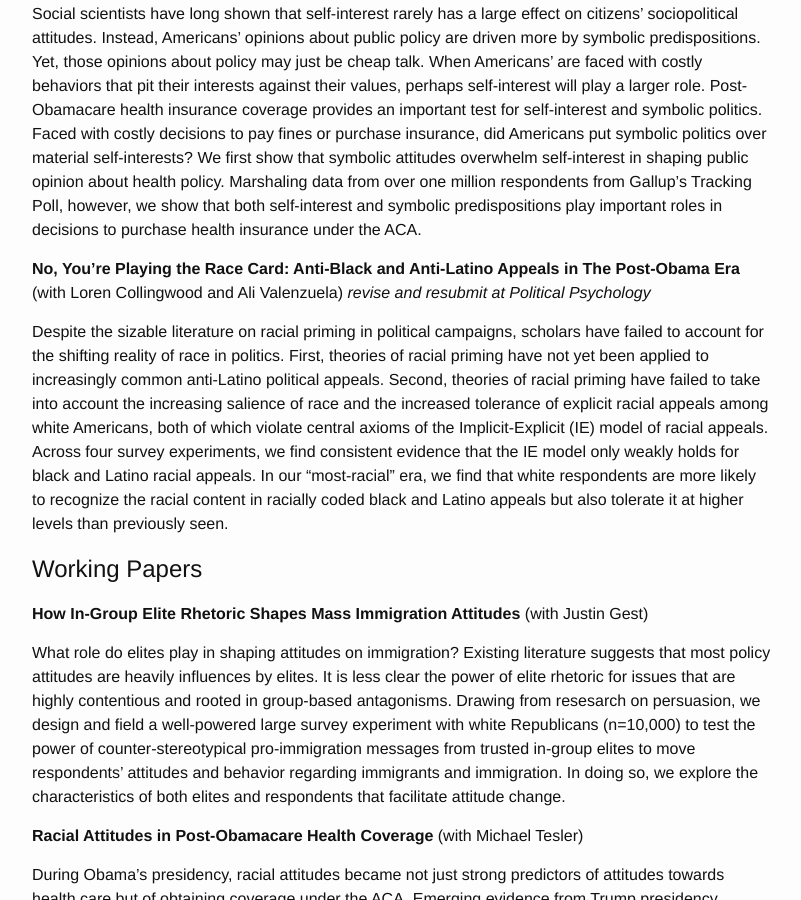
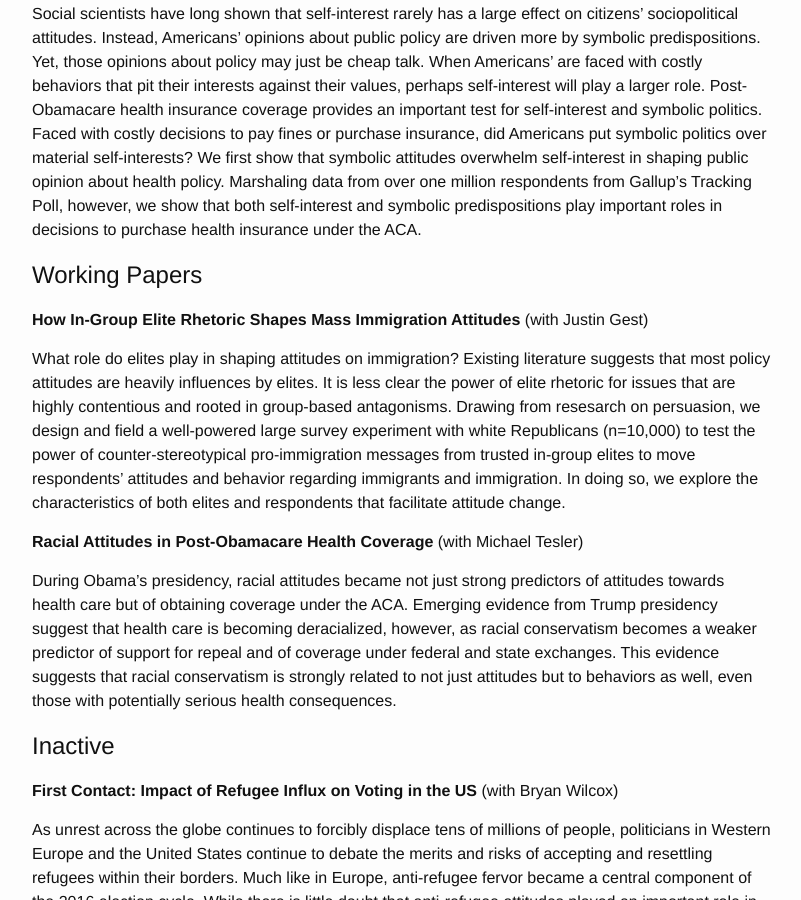
Before and after one commit to tylerreny/tylerreny.github.io, a Jekyll site: the page built from research.md, in a window 1280 px wide and 900 px high, scrolled down 4197 px. Shown: the whole window, without its empty margins (238-1039 px from the left). Built offline with Jekyll 4.4.1, drawn with Linux system fonts in a browser that asks for light colours.

Commit message:
fix error in research page

```diff
--- a/research.md
+++ b/research.md
@@ -66,10 +66,6 @@ In this article we use precinct level election and demographic data to estimate
 
 Social scientists have long shown that self-interest rarely has a large effect on citizens’ sociopolitical attitudes.  Instead, Americans’ opinions about public policy are driven more by symbolic predispositions.  Yet, those opinions about policy may just be cheap talk.  When Americans’ are faced with costly behaviors that pit their interests against their values, perhaps self-interest will play a larger role.  Post-Obamacare health insurance coverage provides an important test for self-interest and symbolic politics.  Faced with costly decisions to pay fines or purchase insurance, did Americans put symbolic politics over material self-interests?  We first show that symbolic attitudes overwhelm self-interest in shaping public opinion about health policy.  Marshaling data from over one million respondents from Gallup’s Tracking Poll, however, we show that both self-interest and symbolic predispositions play important roles in decisions to purchase health insurance under the ACA.
 
-**No, You're Playing the Race Card: Anti-Black and Anti-Latino Appeals in The Post-Obama Era** (with Loren Collingwood and Ali Valenzuela) *revise and resubmit at Political Psychology*
-
-Despite the sizable literature on racial priming in political campaigns, scholars have failed to account for the shifting reality of race in politics. First, theories of racial priming have not yet been applied to increasingly common anti-Latino political appeals. Second, theories of racial priming have failed to take into account the increasing salience of race and the increased tolerance of explicit racial appeals among white Americans, both of which violate central axioms of the Implicit-Explicit (IE) model of racial appeals. Across four survey experiments, we find consistent evidence that the IE model only weakly holds for black and Latino racial appeals. In our "most-racial" era, we find that white respondents are more likely to recognize the racial content in racially coded black and Latino appeals but also tolerate it at higher levels than previously seen.
-
 # Working Papers
 
 [//]: **Racial Threat as Potential Outgroup Entry: Historical Evidence Using New Mass Transit** (with Benjamin J. Newman)
```
